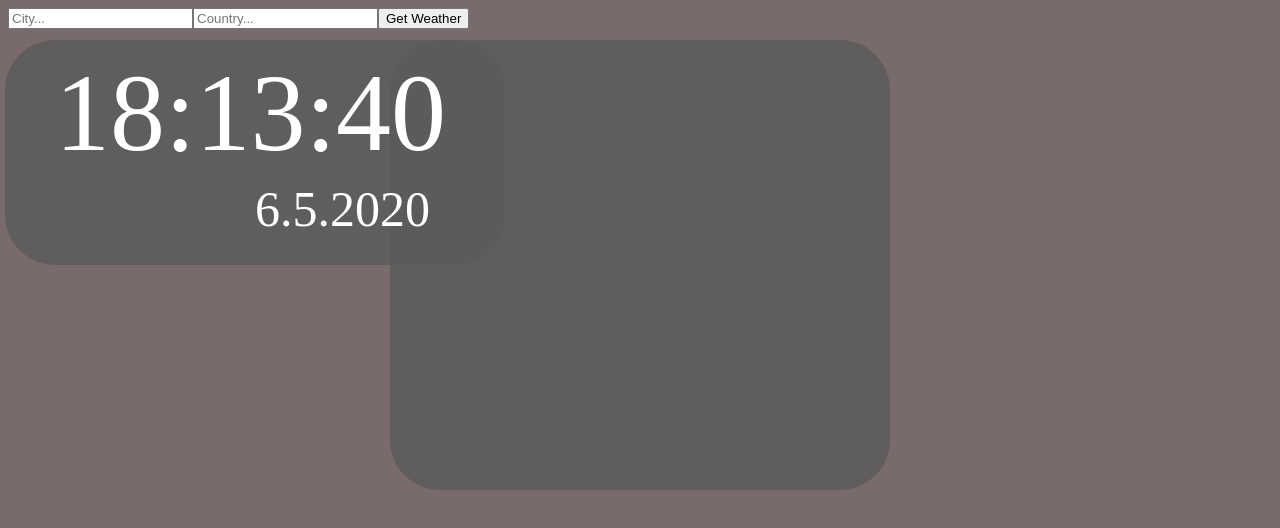
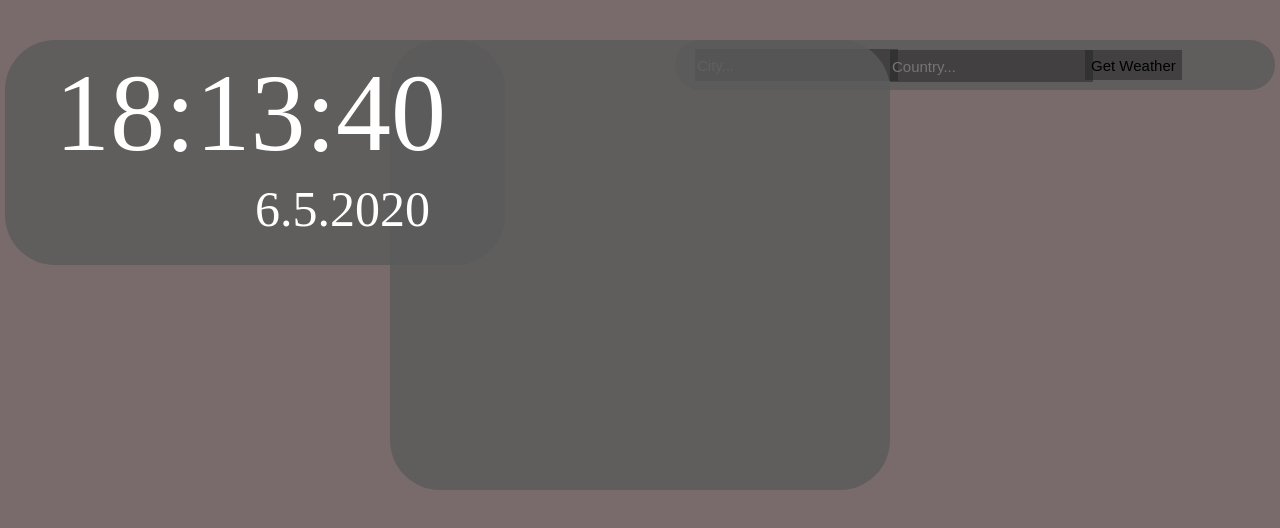
Before and after one commit to Baredu2/React_weather-app, a React (Create React App) app: page / in a window 1280 px wide. Shown: the top 528 px of the page. Built offline with nearby package versions, Linux system fonts and the light colour scheme; no server answers; some icons are missing.

Commit message:
Making css for Searching

```diff
--- a/src/components/Searching.js
+++ b/src/components/Searching.js
@@ -6,9 +6,9 @@ class Searching extends React.Component{
         return(
             <div className="searching-city-div">
                 <form onSubmit={this.props.getTodayWeather}>
-                    <input type="text" name="city" placeholder="City..."/>
-                    <input type="text" name="country" placeholder="Country..."/>
-                    <button>Get Weather</button>
+                    <input className="city-input" type="text" name="city" placeholder="City..."/>
+                    <input className="country-input" type="text" name="country" placeholder="Country..."/>
+                    <button className="button-city" >Get Weather</button>
                 </form>
             </div>
         );
--- a/src/components/static/style.css
+++ b/src/components/static/style.css
@@ -83,3 +83,42 @@ body {
     top: 90px;
     left: 250px;
 }
+/* Searching */
+.searching-city-div{
+    font-size: 20px;
+    position: absolute;
+    height: 50px;
+    width: 600px;
+    background: rgb(90, 90, 90,0.8);
+    right: 5px;
+    top: 40px;
+    color: white;
+    border-radius: 50px;
+}
+.city-input{
+    position: absolute;
+    top:9px;
+    left: 20px;
+    height: 30px;
+    font-size:15px;
+    background-color: rgb(36, 36, 36,0.5);
+    border:0;
+}
+.country-input{
+    position: absolute;
+    top:10px;
+    left: 215px;
+    height: 30px;
+    font-size:15px;
+    background-color: rgb(36, 36, 36,0.5);
+    border:0;
+}
+.button-city{
+    position: absolute;
+    left: 410px;
+    top:10px;
+    height: 30px;
+    font-size:15px;
+    background-color: rgb(36, 36, 36,0.5);
+    border:0;
+}
```
